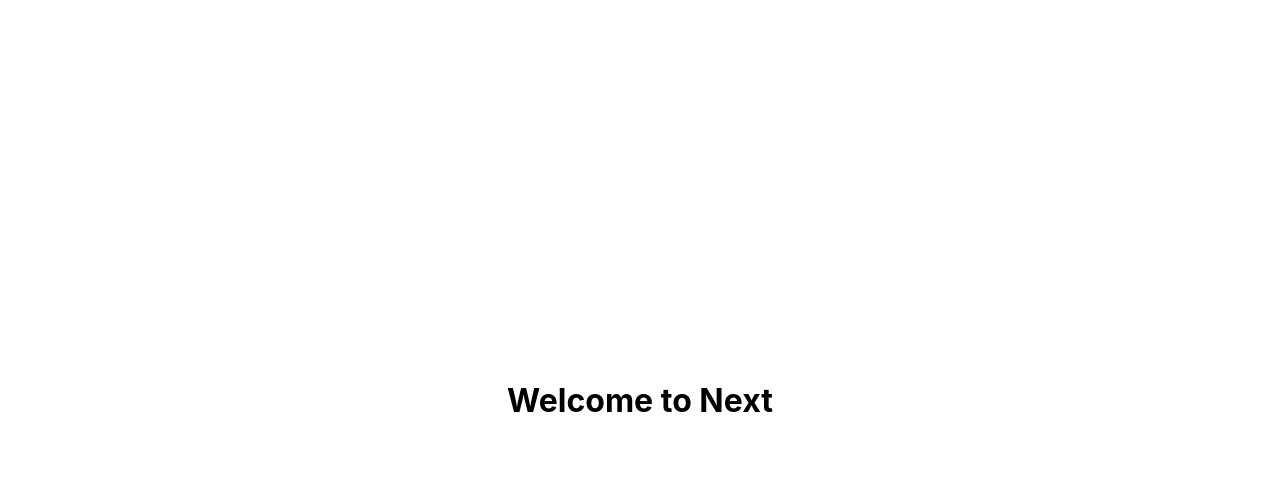
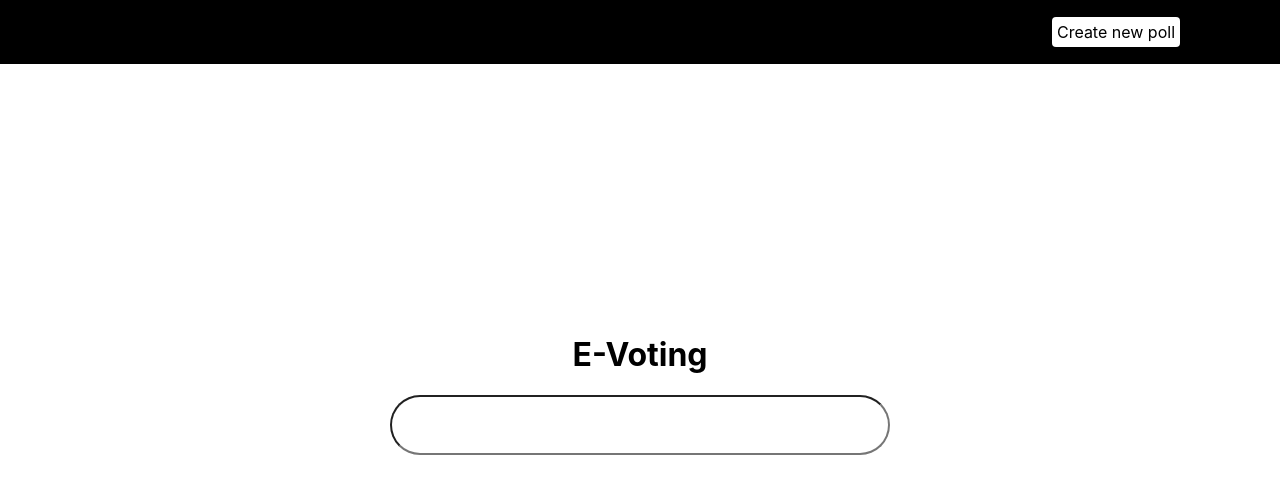
Before and after one commit to Triden47/e-voting, a Next.js app in the folder e-voting frontend/: page / in a window 1280 px wide. Shown: the top 494 px of the page. Built offline with nearby package versions, Linux system fonts and the light colour scheme.

Commit message:
add navbar and searchbar

```diff
--- a/e-voting frontend/components/Layout.js
+++ b/e-voting frontend/components/Layout.js
@@ -1,11 +1,15 @@
-import styles from '../styles/Layout.module.css'
+import styles from "../styles/Layout.module.css";
+import Navbar from "./Navbar";
 
 const Layout = ({ children }) => {
   return (
-    <div className={styles.container}>
-      <main className={styles.main}>{children}</main>
-    </div>
-  )
-}
+    <>
+      <Navbar />
+      <div className={styles.container}>
+        <main className={styles.main}>{children}</main>
+      </div>
+    </>
+  );
+};
 
-export default Layout
+export default Layout;
--- /dev/null
+++ b/e-voting frontend/components/Navbar.js
@@ -0,0 +1,13 @@
+import styles from "../styles//Navbar.module.css";
+import Link from "next/link";
+
+const Navbar = () => {
+  return (
+    <div className={styles.container}>
+      <div className={styles.nav_links}><Link href="/create">Create new poll</Link></div>
+
+    </div>
+  );
+};
+
+export default Navbar;
--- /dev/null
+++ b/e-voting frontend/components/Search.js
@@ -0,0 +1,21 @@
+import { useEffect, useState } from "react";
+import styles from "../styles//Search.module.css";
+
+const Search = () => {
+  const [word, setWord] = useState("");
+
+  useEffect(() => {
+    console.log(word);
+  }, [word]);
+  return (
+    <>
+      <input
+        className={styles.search}
+        type="text"
+        onChange={(event) => setWord(event.target.value)}
+      ></input>
+    </>
+  );
+};
+
+export default Search;
--- a/e-voting frontend/pages/index.js
+++ b/e-voting frontend/pages/index.js
@@ -1,6 +1,8 @@
 import Head from "next/head";
 import Image from "next/image";
 import styles from "../styles/Home.module.css";
+
+import Search from "../components/Search";
 
 export default function Home() {
   return (
@@ -8,7 +10,8 @@ export default function Home() {
       <Head>
         <title>E-voting</title>
       </Head>
-      <h1>Welcome to Next</h1>
+      <h1>E-Voting</h1>
+      <Search />
     </div>
-  )
+  );
 }
--- a/e-voting frontend/styles/Home.module.css
+++ b/e-voting frontend/styles/Home.module.css
@@ -1,5 +1,9 @@
 .container {
   padding: 0 2rem;
+}
+
+.container h1 {
+  text-align: center;
 }
 
 .main {
--- a/e-voting frontend/styles/Layout.module.css
+++ b/e-voting frontend/styles/Layout.module.css
@@ -3,7 +3,7 @@
 }
 
 .main {
-  min-height: 100vh;
+  min-height: 80vh;
   padding: 4rem 0;
   flex: 1;
   display: flex;
--- /dev/null
+++ b/e-voting frontend/styles/Navbar.module.css
@@ -0,0 +1,21 @@
+.container {
+  background-color: black;
+  height: 8vh;
+  padding: 0 100px;
+
+}
+
+.nav_links {
+  display: flex;
+  height: 100%;
+  margin: 0 auto;
+  flex-direction: row-reverse;
+  justify-content: space-between;
+  align-items: center;
+}
+
+.nav_links a {
+  background-color: white;
+  border-radius: 4px;
+  padding: 5px;
+}
--- /dev/null
+++ b/e-voting frontend/styles/Search.module.css
@@ -0,0 +1,6 @@
+.search {
+  border-radius: 50px / 50px;
+  width: 500px;
+  height: 60px;
+  justify-content: center;
+}
--- a/e-voting frontend/styles/globals.css
+++ b/e-voting frontend/styles/globals.css
@@ -15,7 +15,7 @@ a {
   box-sizing: border-box;
 }
 
-@media (prefers-color-scheme: dark) {
+/* @media (prefers-color-scheme: dark) {
   html {
     color-scheme: dark;
   }
@@ -23,4 +23,4 @@ a {
     color: white;
     background: black;
   }
-}
+} */
```
